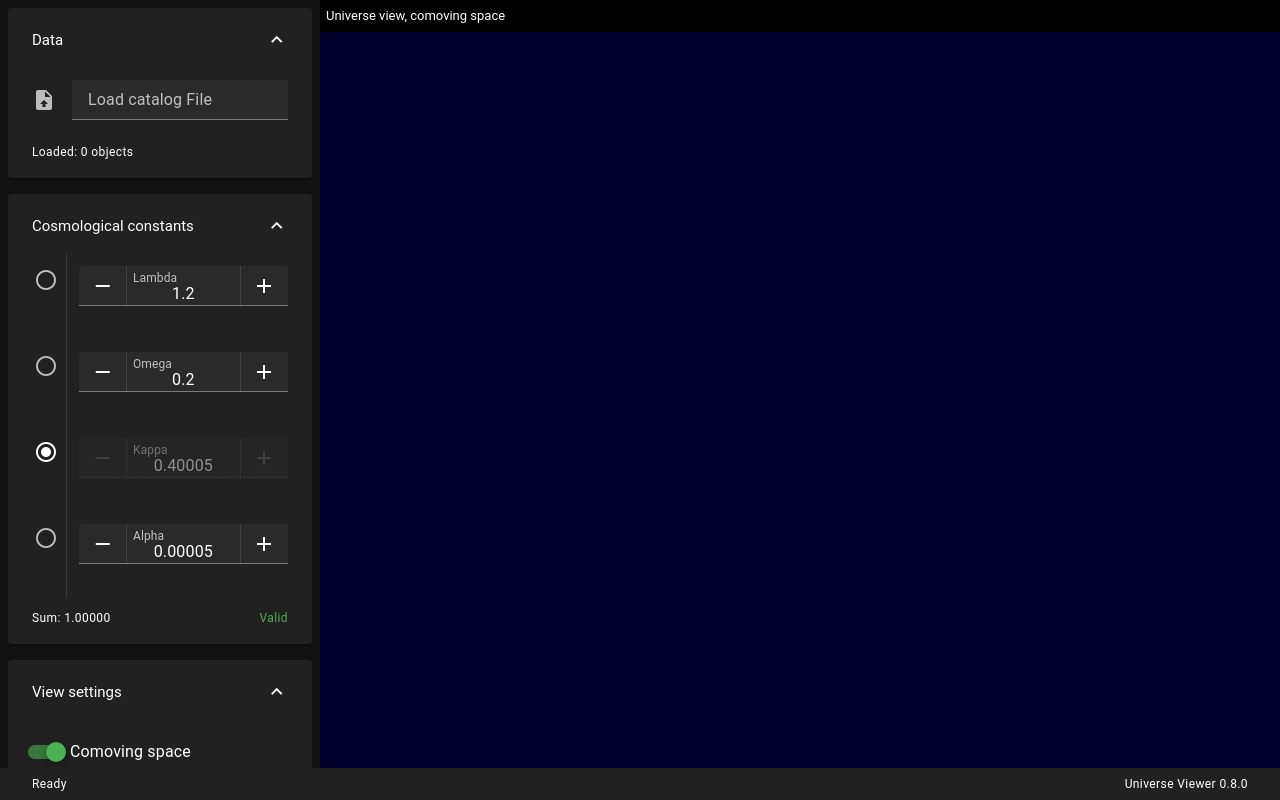
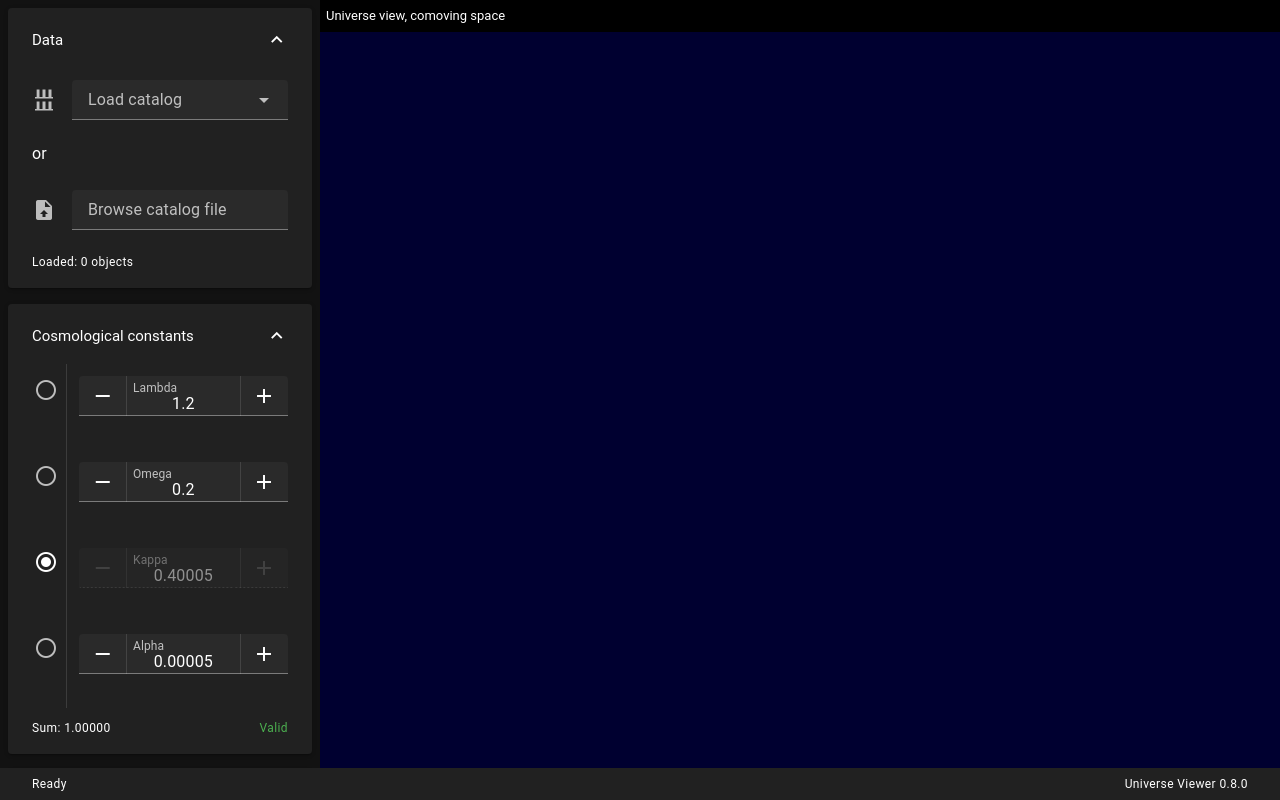
Before and after one commit to UniverseViewer/universe-viewer, a Vue app: page / in a window 1280 px wide. Built offline with nearby package versions, Linux system fonts and the light colour scheme.

Commit message:
Embed Burbidge and 2dF catalog files

```diff
--- /dev/null
+++ b/src/components/CatalogBrowser.vue
@@ -0,0 +1,66 @@
+<template>
+  <v-select
+    :item-props="catalogProps"
+    :items="catalogs"
+    item-value="file"
+    v-model="internalValue"
+    label="Load catalog"
+    density="compact"
+    prepend-icon="mdi-library-shelves"
+  ></v-select>
+</template>
+
+<script>
+import { onMounted, ref, watch } from 'vue'
+
+export default {
+  name: 'CatalogBrowser',
+
+  props: {
+    modelValue: { type: String, default: null }   // parent → child
+  },
+  emits: ['update:modelValue'],
+
+  setup(props, { emit }) {
+    let catalogs = ref([])
+    const internalValue = ref(props.modelValue)
+
+    function catalogProps (catalog) {
+      return {
+        title: catalog.name,
+        subtitle: catalog.year,
+      }
+    }
+
+    // Sync internalValue with parent
+    watch(internalValue, value => {
+      emit('update:modelValue', value)
+    })
+    // Sync parent with internalValue (parent updates)
+    watch(
+      () => props.modelValue,
+      value => {
+        internalValue.value = value
+      }
+    )
+
+    onMounted(() => {
+      fetch('/catalogs/manifest.json')
+        .then(response => response.json())
+          .then(data => {
+            catalogs.value = data
+          })
+        .catch(err => console.error('Fetch error:', err))
+    })
+
+    return {
+      catalogs,
+      catalogProps,
+      internalValue,
+    }
+  },
+}
+</script>
+
+<style scoped>
+</style>
--- a/src/views/MainWindow.vue
+++ b/src/views/MainWindow.vue
@@ -15,8 +15,11 @@
               value="data"
             >
               <v-expansion-panel-text>
+                <CatalogBrowser v-model="catalogFile" />
+                or<br /><br />
                 <v-file-input
-                  label="Load catalog File"
+                  v-model="browsedFile"
+                  label="Browse catalog file"
                   accept=".dat,.txt"
                   @change="onFileChange"
                   prepend-icon="mdi-file-upload"
@@ -244,6 +247,7 @@ import { ref, onMounted, watch, computed } from 'vue'
 import { storeToRefs } from 'pinia'
 import ViewerCanvas from '@/components/ViewerCanvas.vue'
 import { useUniverseStore, UPDATE_ALL, UPDATE_VIEW } from '@/stores/universe.js'
+import CatalogBrowser from '@/components/CatalogBrowser.vue'
 import { loadCatalogADR } from '@/tools/catalog.js'
 
 // Store setup
@@ -310,6 +314,8 @@ onMounted(() => {
 })
 
 // File Loading
+const catalogFile = ref(undefined)
+const browsedFile = ref(null)
 function onFileChange(event) {
   const file = event.target.files[0]
   if (!file) return
@@ -326,12 +332,11 @@ function onFileChange(event) {
       infoLabel.value = `Error: ${err.message}`
     }
   }
+  catalogFile.value = undefined
   reader.readAsText(file)
 }
 
 // Logic Updates
-
-
 function forceUpdate() {
   try {
     store.update(UPDATE_ALL)
@@ -354,6 +359,19 @@ function toggleSkyMode() {
 }
 
 // Watchers
+watch(catalogFile, (newVal) => {
+  if (newVal === undefined || newVal === null) return
+  browsedFile.value = null
+  fetch('/catalogs/' + newVal)
+    .then(response => response.text())
+      .then(content => {
+        const count = loadCatalogADR(content)
+        infoLabel.value = `Loaded ${count} objects`
+        forceUpdate()
+      })
+    .catch(err => infoLabel.value = `Error: ${err.message}`)
+})
+
 let cosmoUpdateQueued = false
 watch([lambda, omega, kappa, alpha], (newVals, oldVals) => {
   if (Math.abs(sumConsts.value - 1) < 1e-5) return
```
Also changed, not shown: public/catalogs/manifest.json (added), 2 other files (tests, documents, lock files or other folders).
